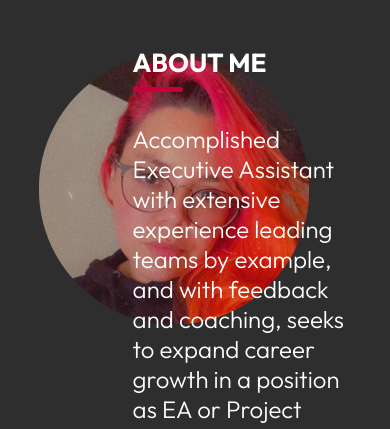
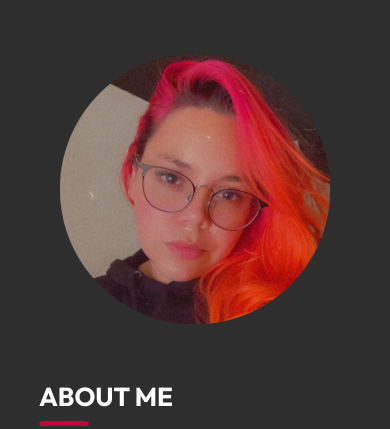
Before and after one commit to yaxchemanrique/YaxcheCV-sunset, a plain HTML site: page index.html in a window 390 px wide. Shown: the part 424-853 px from the top of the page. Drawn offline with Linux system fonts and the light colour scheme.

Commit message:
Added Media Queries

```diff
--- a/index.html
+++ b/index.html
@@ -56,7 +56,7 @@
     </main>
     <section class="about">
         <div class="container row">
-            <div class="column-left">
+            <div class="column-left profile-pic-container">
                 <img class="profile-pic" src="img/profile-pic.png">
             </div>
             <div class="column-right">
--- a/styles.css
+++ b/styles.css
@@ -74,6 +74,7 @@ h2:before {
 em {
 	font-weight: 200;
 	font-size: 1.3rem;
+	color: hsl(0, 0%, 30%);
 }
 
 h3,
@@ -193,3 +194,32 @@ li::before {
 li + li {
 	margin-top: 0.8rem;
 }
+
+@media (max-width: 1182px) {
+	.container {
+		margin: 0 auto;
+		width: 80%;
+		max-width: 750px;
+	}
+
+	.row {
+		flex-direction: column;
+	}
+
+	.column-right {
+		width: 100%;
+		display: flex;
+		flex-direction: column;
+		padding-top: 0;
+		padding-bottom: 4rem;
+	}
+
+	.column-left {
+		width: 100%;
+	}
+
+	.profile-pic-container {
+		display: grid;
+		place-content: center;
+	}
+}
```
